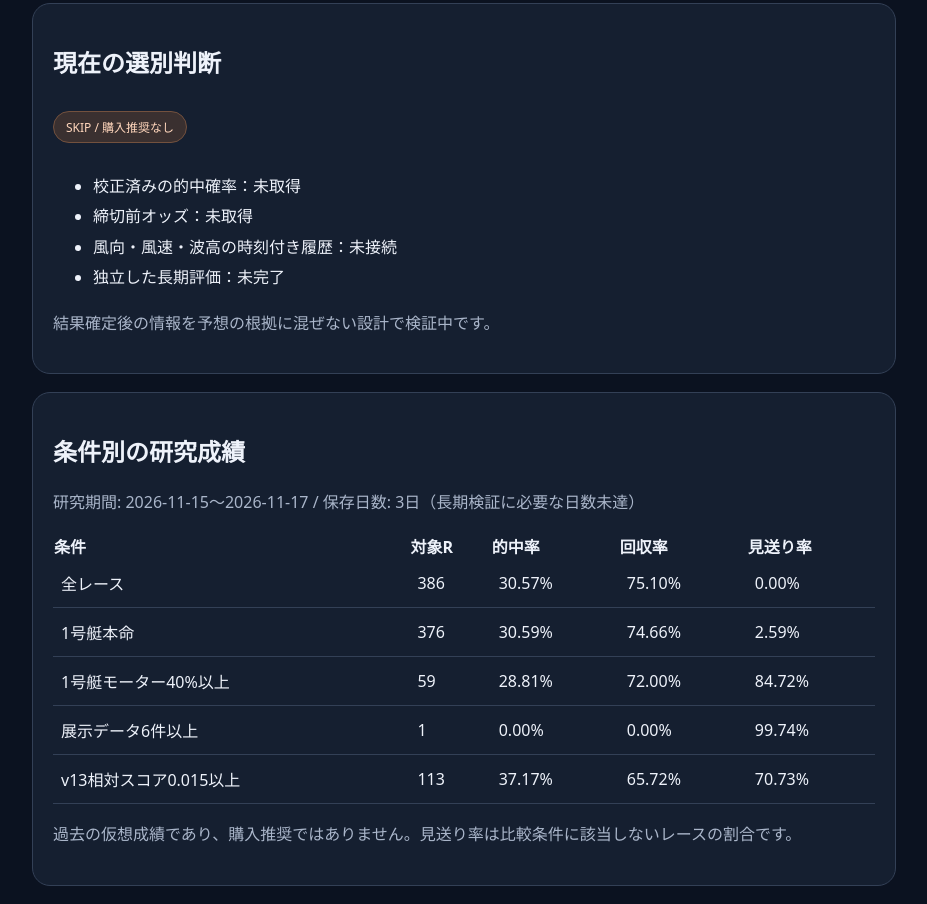
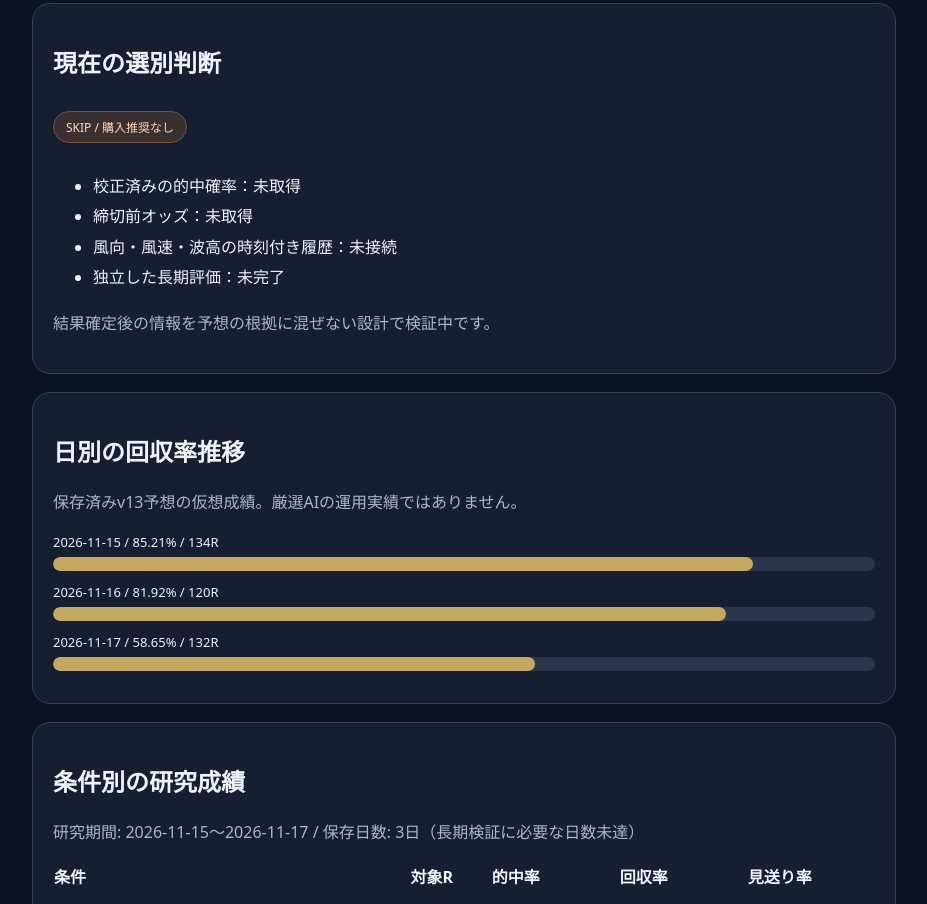
Before and after one commit to Dohi46/boat-navi-elite, a plain HTML site: page premium/index.html in a window 1280 px wide. Shown: the part 494-1398 px from the top of the page, without its empty margins (176-1103 px from the left). Drawn offline with Linux system fonts and the light colour scheme.

Commit message:
Visualize dated research-only return rates from aggregate JSON

```diff
--- a/premium/index.html
+++ b/premium/index.html
@@ -26,6 +26,11 @@ button:focus-visible{outline:3px solid #e7c783}ul{line-height:1.9}
 <section class="card"><h2>現在の選別判断</h2><p class="tag">SKIP / 購入推奨なし</p>
 <ul><li>校正済みの的中確率：未取得</li><li>締切前オッズ：未取得</li><li>風向・風速・波高の時刻付き履歴：未接続</li><li>独立した長期評価：未完了</li></ul>
 <p class="muted">結果確定後の情報を予想の根拠に混ぜない設計で検証中です。</p></section>
+<section class="card" aria-labelledby="daily-heading">
+<h2 id="daily-heading">日別の回収率推移</h2>
+<p class="muted">保存済みv13予想の仮想成績。厳選AIの運用実績ではありません。</p>
+<div id="daily-bars" role="img" aria-label="日別回収率の棒グラフ"><p class="muted">集計データの読み込み待ち</p></div>
+</section>
 <section class="card" aria-labelledby="comparison-heading">
 <h2 id="comparison-heading">条件別の研究成績</h2>
 <p class="muted" id="research-status">研究用集計ファイルが未配置です。データは自動公開されません。</p>
@@ -56,6 +61,25 @@ button:focus-visible{outline:3px solid #e7c783}ul{line-height:1.9}
       });
       table.tBodies[0].appendChild(tr);
     }
+    const bars=document.getElementById('daily-bars');
+    if(Array.isArray(report.daily)&&report.daily.length){
+      bars.replaceChildren();
+      for(const day of report.daily){
+        if(typeof day.date!=='string')continue;
+        const line=document.createElement('div');
+        line.style.margin='12px 0';
+        const title=document.createElement('div');
+        title.style.fontSize='13px';
+        const rate=day.return_rate_percent;
+        title.textContent=day.date+' / '+pct(rate)+' / '+day.selected_races+'R';
+        const track=document.createElement('div');
+        track.style.cssText='height:14px;background:#2b364a;border-radius:8px;overflow:hidden;margin-top:6px';
+        const fill=document.createElement('div');
+        fill.style.cssText='height:100%;background:#c5a760;border-radius:8px';
+        fill.style.width=(typeof rate==='number'&&Number.isFinite(rate)?Math.min(100,Math.max(0,rate)):0)+'%';
+        track.appendChild(fill);line.append(title,track);bars.appendChild(line);
+      }
+    }
     table.hidden=false;
     status.textContent='研究期間: '+report.date_start+'〜'+report.date_end+
       ' / 保存日数: '+report.snapshot_days+'日'+
```
